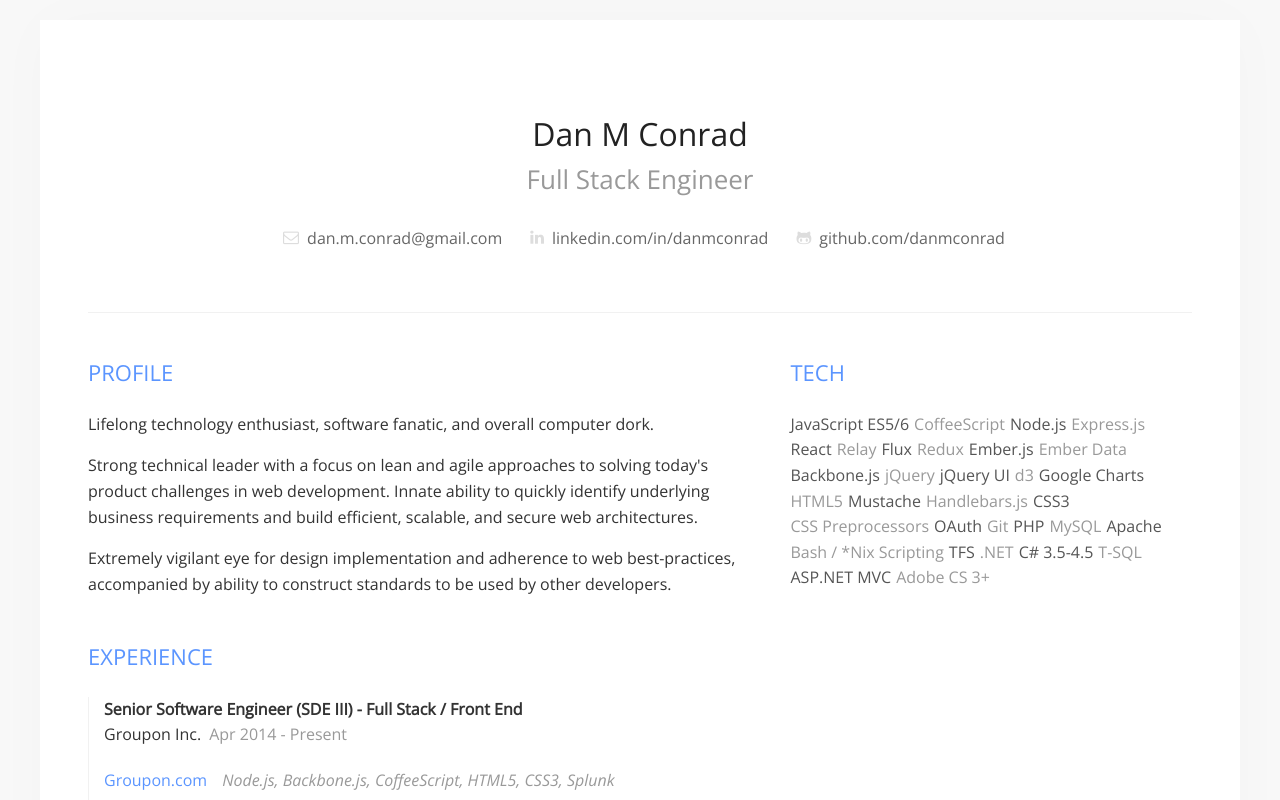
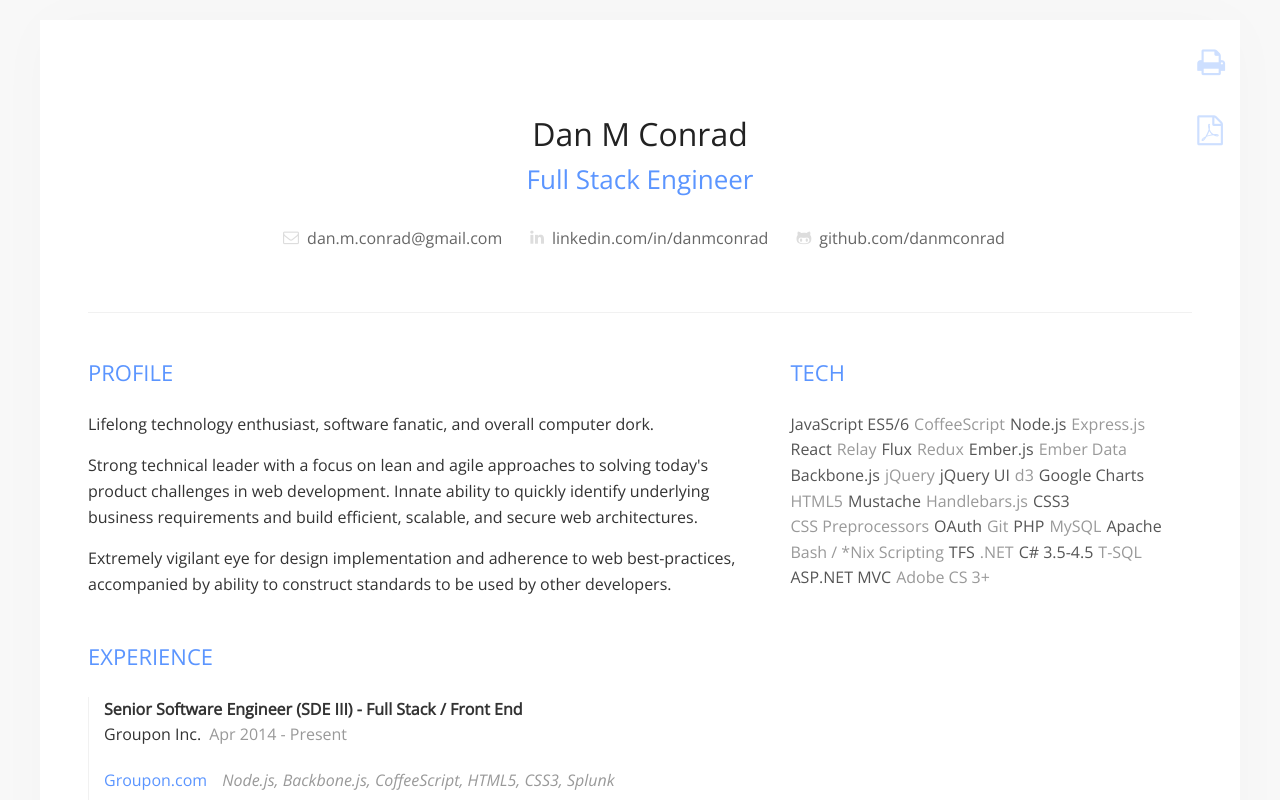
Before and after one commit to danielmconrad/cv.danielmconrad.com, a React (Create React App) app: page / in a window 1280 px wide. Shown: the top 800 px of the page. Built offline with nearby package versions, Linux system fonts and the light colour scheme.

Commit message:
feat: print and download buttons

```diff
--- a/src/App.css
+++ b/src/App.css
@@ -12,6 +12,7 @@
 
 @media screen {
   .App {
+    position: relative;
     background: #fff;
     box-shadow: 0 0 6rem rgba(0,0,0,0.02);
     max-width: 120rem;
--- a/src/App.js
+++ b/src/App.js
@@ -2,6 +2,7 @@ import React, { Component } from 'react';
 import './App.css';
 
 import Header from './partials/Header';
+import Sidebar from './partials/Sidebar';
 import Profile from './partials/Profile';
 import Tech from './partials/Tech';
 import Work from './partials/Work';
@@ -11,6 +12,7 @@ class App extends Component {
   render() {
     return (
       <div className="App">
+        <Sidebar />
         <Header />
         <div className="snapshot pure-g">
           <div className="snapshot-profile pure-u-1 pure-u-sm-5-8">
--- a/src/index.css
+++ b/src/index.css
@@ -57,9 +57,12 @@ h1 {
   color: #222;
 }
 
+h2, h3 {
+  color: rgb(91, 149, 255);
+}
+
 h3 {
   text-transform: uppercase;
-  color: rgb(91, 149, 255);
 }
 
 @media screen {
--- a/src/partials/Header.js
+++ b/src/partials/Header.js
@@ -8,7 +8,7 @@ class Header extends Component {
         <h1>Dan M Conrad</h1>
         <h2>Full Stack Engineer</h2>
 
-        <a href="mailto:dan.m.conrad@gmail.com">
+        <a href="mailto:dan.m.conrad@gmail.com" target="_blank">
           <i className="fa fa-envelope-o" aria-hidden="true"></i>
           dan.m.conrad@gmail.com
         </a>
--- /dev/null
+++ b/src/partials/Sidebar.css
@@ -0,0 +1,38 @@
+.Sidebar {
+  display: none;
+  position: absolute;
+  right: 0rem;
+  top: 0rem;
+  padding: 1rem 0;
+}
+
+@media screen and (min-width: 768px) {
+  .Sidebar {
+    display: block;
+  }
+}
+
+@media screen and (min-width: 1340px) {
+  .Sidebar {
+    right: -8rem;
+  }
+}
+
+
+.Sidebar .action {
+  display: block;
+  padding: 1rem;
+  font-size: 3rem;
+  color: rgba(91, 149, 255, 0.3);
+}
+
+.Sidebar .action:hover {
+  cursor: pointer;
+  color: rgb(91, 149, 255);
+}
+
+@media print {
+  .Sidebar .action {
+    display: none;
+  }
+}
--- /dev/null
+++ b/src/partials/Sidebar.js
@@ -0,0 +1,33 @@
+import React, { Component } from 'react';
+import './Sidebar.css';
+
+class Sidebar extends Component {
+
+  onClickPrint() {
+    print();
+  }
+
+  render() {
+    return (
+      <div className="Sidebar">
+        <a
+          title="Print"
+          className="action action-print"
+          onClick={this.onClickPrint}
+        >
+          <i className="fa fa-print" aria-hidden="true"></i>
+        </a>
+        <a
+          title="Download PDF"
+          className="action action-download"
+          href="docs/dan-m-conrad.pdf"
+          download="dan-m-conrad.pdf"
+        >
+          <i className="fa fa-file-pdf-o" aria-hidden="true"></i>
+        </a>
+      </div>
+    );
+  }
+}
+
+export default Sidebar;
```
Also changed, not shown: 8 other files (tests, documents, lock files or other folders).
